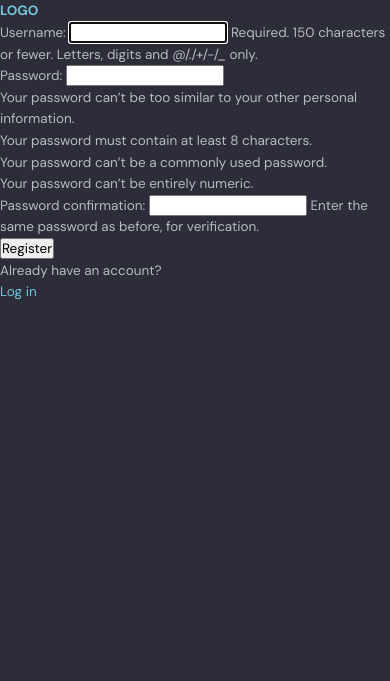
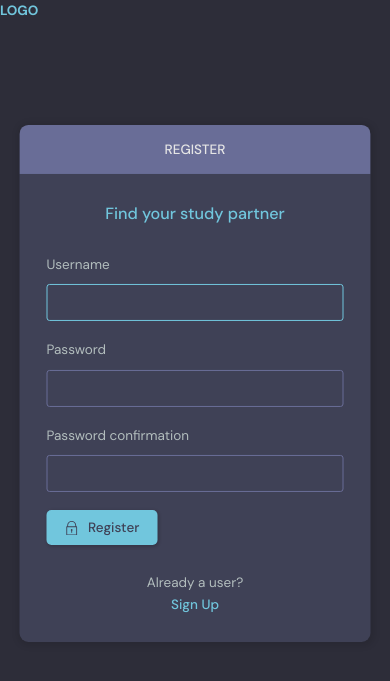
Before and after one commit to s-luqman/Learning-Django, a Django app: page /register/ in a window 390 px wide. Shown: the part 59-740 px from the top of the page. Run offline with Django 5.2, Linux system fonts and the light colour scheme.

Commit message:
5:35:02 - Mobile Responsiveness

```diff
--- a/base/forms.py
+++ b/base/forms.py
@@ -1,8 +1,14 @@
 from django.forms import ModelForm
 from .models import Room
+from django.contrib.auth.models import User
 
 class RoomForm(ModelForm):
     class Meta:
         model = Room
         fields = '__all__'
         exclude = ['host', 'participants']
+
+class UserForm(ModelForm):
+    class Meta:
+        model = User
+        fields = ['username', 'email']
--- a/base/templates/base/login_register.html
+++ b/base/templates/base/login_register.html
@@ -1,41 +1,96 @@
 {% extends 'main.html' %}
 
 {% block content %}
+<main class="auth layout">
 
+  {% if page == 'login' %}
+  <div class="container">
+    <div class="layout__box">
+      <div class="layout__boxHeader">
+        <div class="layout__boxTitle">
+          <h3>Login</h3>
+        </div>
+      </div>
+      <div class="layout__body">
+        <h2 class="auth__tagline">Find your study partner</h2>
 
-{% if page == 'login' %}
-<div>
-    <form method="POST" action="">
-        {% csrf_token %}
+        <form class="form" action="" method="POST">
+          {% csrf_token %}
+          <div class="form__group form__group">
+            <label for="room_name">Username</label>
+            <input id="username" name="username" type="text" placeholder="e.g. dennis_ivy" />
+          </div>
+          <div class="form__group">
+            <label for="password">Password</label>
+            <input id="password" name="password" type="password"
+              placeholder="&bull;&bull;&bull;&bull;&bull;&bull;&bull;&bull;" />
+          </div>
 
-        <label>Username:</label>
-        <input type="text" name="username" placeholder="Enter Username" />
+          <button class="btn btn--main" type="submit">
+            <svg version="1.1" xmlns="http://www.w3.org/2000/svg" width="32" height="32" viewBox="0 0 32 32">
+              <title>lock</title>
+              <path
+                d="M27 12h-1v-2c0-5.514-4.486-10-10-10s-10 4.486-10 10v2h-1c-0.553 0-1 0.447-1 1v18c0 0.553 0.447 1 1 1h22c0.553 0 1-0.447 1-1v-18c0-0.553-0.447-1-1-1zM8 10c0-4.411 3.589-8 8-8s8 3.589 8 8v2h-16v-2zM26 30h-20v-16h20v16z">
+              </path>
+              <path
+                d="M15 21.694v4.306h2v-4.306c0.587-0.348 1-0.961 1-1.694 0-1.105-0.895-2-2-2s-2 0.895-2 2c0 0.732 0.413 1.345 1 1.694z">
+              </path>
+            </svg>
 
-        <label>Password:</label>
-        <input type="password" name="password" placeholder="Enter Password" />
+            Login
+          </button>
+        </form>
 
+        <div class="auth__action">
+          <p>Haven't signed up yet?</p>
+          <a href="{% url 'register' %}" class="btn btn--link">Sign Up</a>
+        </div>
+      </div>
+    </div>
+  </div>
+  {% else %}
+  <div class="container">
+    <div class="layout__box">
+      <div class="layout__boxHeader">
+        <div class="layout__boxTitle">
+          <h3>Register</h3>
+        </div>
+      </div>
+      <div class="layout__body">
+        <h2 class="auth__tagline">Find your study partner</h2>
 
-        <input type="submit" value="Login" />
-    </form>
+        <form class="form" action="" method="POST">
+          {% csrf_token %}
 
-    <p>haven't signed up yet?</p>
-    <a href="{% url 'register' %}">Sign up</a>
-</div>
+          {% for field in form %}
+          <div class="form__group form__group">
+            <label for="room_name">{{field.label}}</label>
+            {{field}}
+          </div>
+          {% endfor %}
 
-{% else %}
+          <button class="btn btn--main" type="submit">
+            <svg version="1.1" xmlns="http://www.w3.org/2000/svg" width="32" height="32" viewBox="0 0 32 32">
+              <title>lock</title>
+              <path
+                d="M27 12h-1v-2c0-5.514-4.486-10-10-10s-10 4.486-10 10v2h-1c-0.553 0-1 0.447-1 1v18c0 0.553 0.447 1 1 1h22c0.553 0 1-0.447 1-1v-18c0-0.553-0.447-1-1-1zM8 10c0-4.411 3.589-8 8-8s8 3.589 8 8v2h-16v-2zM26 30h-20v-16h20v16z">
+              </path>
+              <path
+                d="M15 21.694v4.306h2v-4.306c0.587-0.348 1-0.961 1-1.694 0-1.105-0.895-2-2-2s-2 0.895-2 2c0 0.732 0.413 1.345 1 1.694z">
+              </path>
+            </svg>
 
-<div>
-    <form method="POST" action="">
-        {% csrf_token %}
-        {{form.as_p}}
-        <input type="submit" value="Register" />
-    </form>
-    <p>Already have an account?</p>
-    <a href="{% url 'login' %}">Log in</a>
+            Register
+          </button>
+        </form>
 
-
-</div>
-{% endif %}
-
-
-{%  endblock content%}
+        <div class="auth__action">
+          <p>Already a user?</p>
+          <a href="{% url 'login' %}" class="btn btn--link">Sign Up</a>
+        </div>
+      </div>
+    </div>
+  </div>
+  {% endif %}
+</main>
+{% endblock content %}
--- a/base/templates/base/profile.html
+++ b/base/templates/base/profile.html
@@ -18,7 +18,9 @@
           <div class="profile__info">
             <h3>{{user.username}}</h3>
             <p>@{{user.username}}</p>
-            <a href="edit-user.html" class="btn btn--main btn--pill">Edit Profile</a>
+            {% if request.user == user %}
+            <a href="{% url 'update-user' %}" class="btn btn--main btn--pill">Edit Profile</a>
+            {% endif %}
           </div>
           <div class="profile__about">
             <h3>About</h3>
--- a/base/templates/base/room.html
+++ b/base/templates/base/room.html
@@ -119,7 +119,9 @@
             </div>
           </div>
           <div class="room__message">
-            <form action="#"><input name="" placeholder="Write your message here..." /></form>
+            <form action="" method="POST">
+              {% csrf_token %}
+              <input name="body" placeholder="Write your message here..." /></form>
           </div>
         </div>
         <!-- Room End -->
--- a/base/urls.py
+++ b/base/urls.py
@@ -15,5 +15,6 @@ urlpatterns = [
     path('create-room/', views.createRoom, name="create-room"),
     path('update-room/<str:pk>/', views.updateRoom, name="update-room"),
     path('delete-room/<str:pk>/', views.deleteRoom, name="delete-room"),
-    path('delete-message/<str:pk>/', views.deleteMessage, name="delete-message")
+    path('delete-message/<str:pk>/', views.deleteMessage, name="delete-message"),
+    path('update-user/', views.updateUser, name="update-user"),
 ]
--- a/base/views.py
+++ b/base/views.py
@@ -7,7 +7,7 @@ from django.contrib.auth.models import User
 from django.contrib.auth import authenticate, login, logout
 from django.contrib.auth.forms import UserCreationForm
 from .models import Room, Topic, Message
-from .forms import RoomForm
+from .forms import RoomForm, UserForm
 
 # Create your views here.
 
@@ -169,3 +169,14 @@ def deleteMessage(request, pk):
         message.delete()
         return redirect('home')
     return render(request, 'base/delete.html', {'obj': message})
+@login_required(login_url='login')
+def updateUser(request):
+    user = request.user
+    form =UserForm(instance=user)
+
+    if request.method == 'POST':
+        form = UserForm(request.POST, instance=user)
+        if form.is_valid():
+            form.save()
+            return redirect('user-profile', pk=user.id)
+    return render(request, 'base/update-user.html', {'form': form})
--- a/templates/navbar.html
+++ b/templates/navbar.html
@@ -23,7 +23,7 @@
         <!-- Logged In -->
         {% if request.user.is_authenticated %}
         <div class="header__user">
-          <a href="profile.html">
+          <a href="{% url 'update-user' %}">
             <div class="avatar avatar--medium active">
               <img src="https://randomuser.me/api/portraits/men/37.jpg" />
             </div>
@@ -45,7 +45,7 @@
         {% endif %}
 
         <div class="dropdown-menu">
-          <a href="settings.html" class="dropdown-link"
+          <a href="{% url 'update-user' %}" class="dropdown-link"
             ><svg version="1.1" xmlns="http://www.w3.org/2000/svg" width="32" height="32" viewBox="0 0 32 32">
               <title>tools</title>
               <path
```
Also changed, not shown: base/templates/base/delete.html (+31 -7 lines), base/templates/base/delete_old.html (added, +13 -0 lines), base/templates/base/login_register_old.html (added, +41 -0 lines), base/templates/base/update-user.html (added, +42 -0 lines), db.sqlite3.
